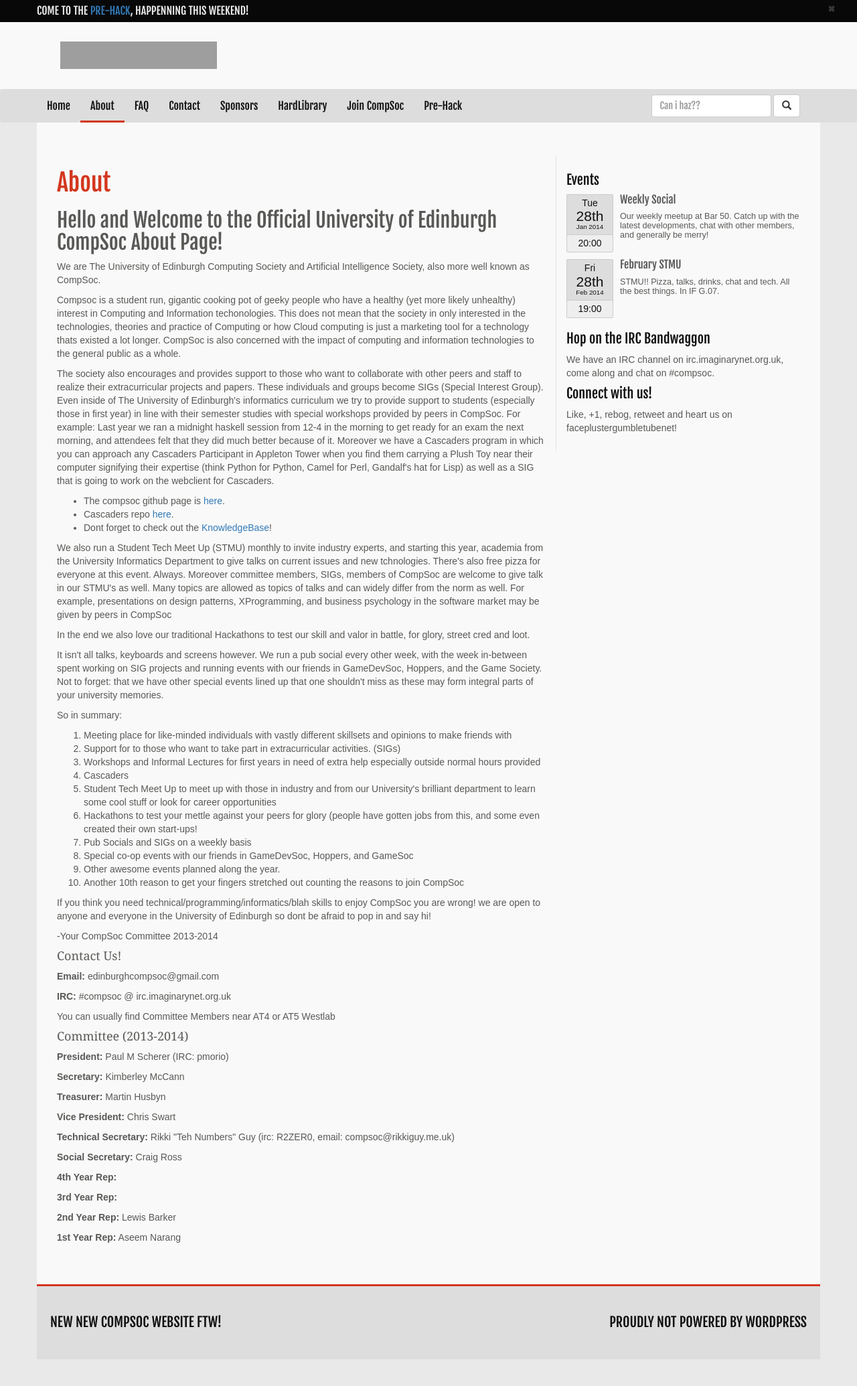
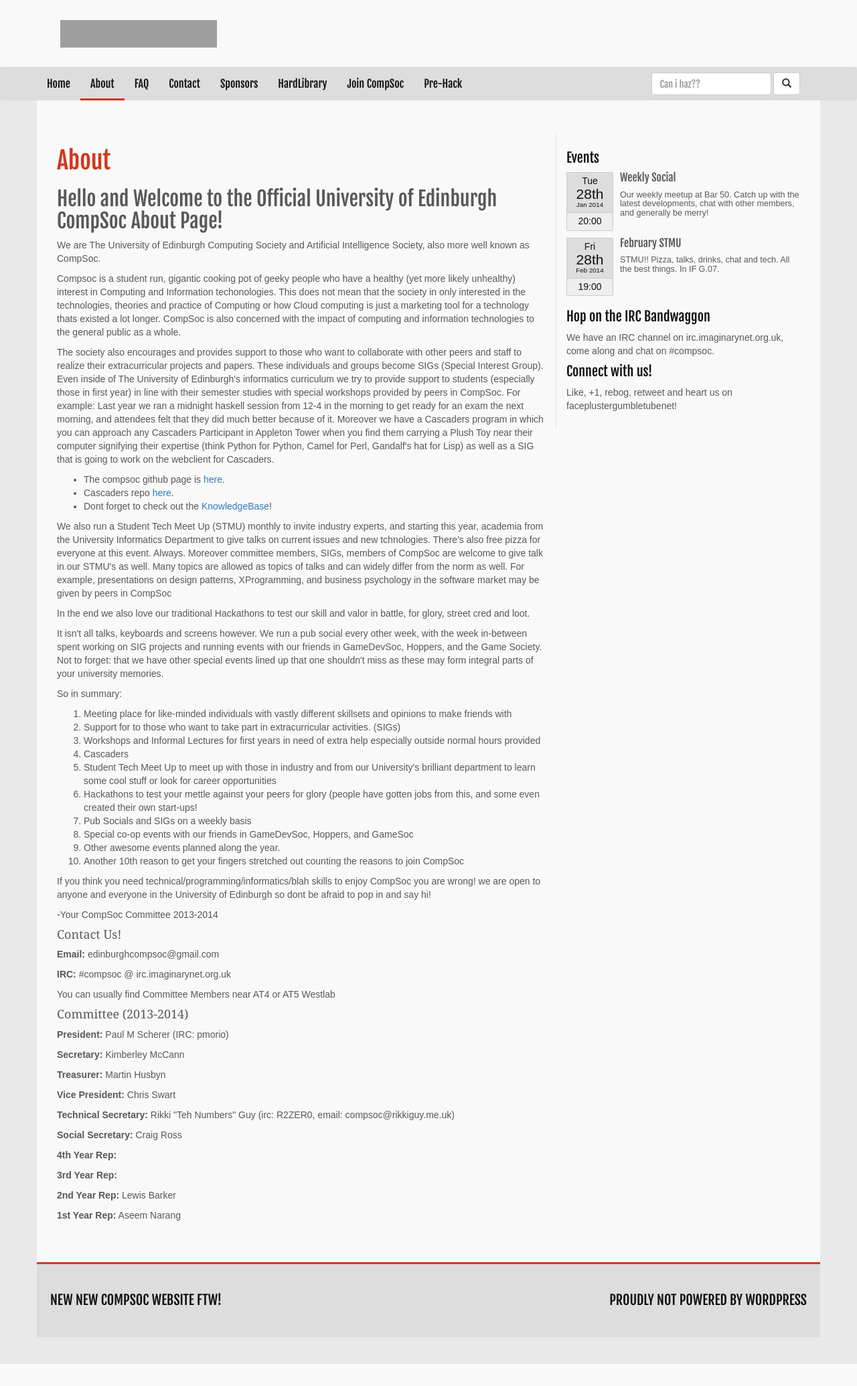
Before and after one commit to compsoc-edinburgh/website-django, a Django app: page /compsoc/page/about in a window 1280 px wide. Shown: the whole page at 67% size. After the commit the page ends 2037 px from the top, so only its background shows below. Run offline with Django 3.2, Linux system fonts and the light colour scheme; data comes from the database, SQL or seed files in the repository; some libraries are stand-ins or nearby versions; some web fonts are replaced; grey boxes are pictures that could not be loaded.

Commit message:
Remove the announcement about the prehack

```diff
--- a/compsoc/templates/compsoc/base.html
+++ b/compsoc/templates/compsoc/base.html
@@ -20,16 +20,17 @@
     </head>
 
     <body>
+        <!--
         <aside class="announce">
             <div class="container">
                 <div class="alert alert-info alert-dismissable">
                     {% block announcement %}
-                        Come to the <a href="/compsoc/page/prehack">pre-hack</a>, happenning this weekend!
                     {% endblock %}
                     <button type="button" class="close" data-dismiss="alert">&times;</button>
                 </div>
             </div>
         </aside>
+        -->
 
         <header class="header">
             <div class="container">
```
